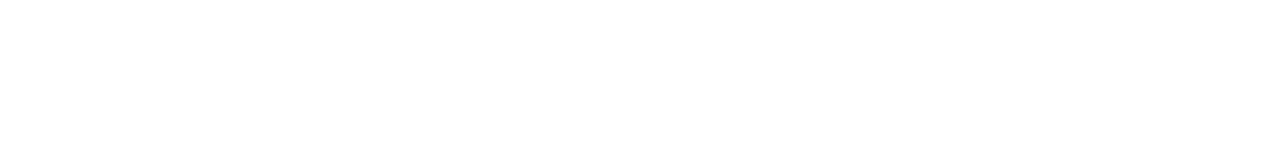
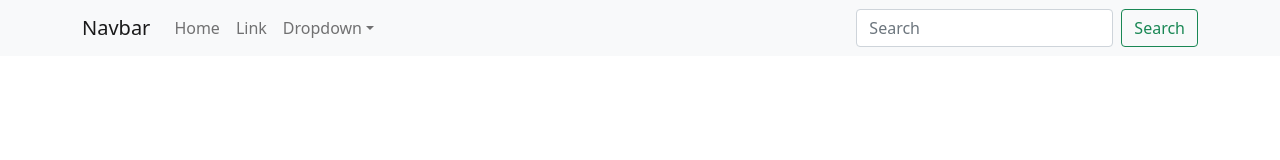
Before and after one commit to wahyucandra30/FEChallenge01-BinarCarRental, a plain HTML site: page index.html in a window 1280 px wide. Drawn offline with Linux system fonts and the light colour scheme.

Commit message:
Navbar test.

```diff
--- a/index.html
+++ b/index.html
@@ -8,6 +8,33 @@
     <link rel="stylesheet" href="css/bootstrap.css">
 </head>
 <body>
-
+    <nav class="navbar navbar-expand-lg navbar-light bg-light fixed-top|fixed-bottom|sticky-top">
+      <div class="container">
+        <a class="navbar-brand" href="#">Navbar</a>
+        <button class="navbar-toggler hidden-lg-up" type="button" data-bs-toggle="collapse" data-bs-target="#collapsibleNavId" aria-controls="collapsibleNavId"
+            aria-expanded="false" aria-label="Toggle navigation"></button>
+        <div class="collapse navbar-collapse" id="collapsibleNavId">
+          <ul class="navbar-nav me-auto mt-2 mt-lg-0">
+            <li class="nav-item active">
+              <a class="nav-link" href="#">Home <span class="visually-hidden">(current)</span></a>
+            </li>
+            <li class="nav-item">
+              <a class="nav-link" href="#">Link</a>
+            </li>
+            <li class="nav-item dropdown">
+              <a class="nav-link dropdown-toggle" href="#" id="dropdownId" data-bs-toggle="dropdown" aria-haspopup="true" aria-expanded="false">Dropdown</a>
+              <div class="dropdown-menu" aria-labelledby="dropdownId">
+                <a class="dropdown-item" href="#">Action 1</a>
+                <a class="dropdown-item" href="#">Action 2</a>
+              </div>
+            </li>
+          </ul>
+          <form class="d-flex my-2 my-lg-0">
+            <input class="form-control me-sm-2" type="text" placeholder="Search">
+            <button class="btn btn-outline-success my-2 my-sm-0" type="submit">Search</button>
+          </form>
+        </div>
+      </div>
+    </nav>
 </body>
 </html>
```
